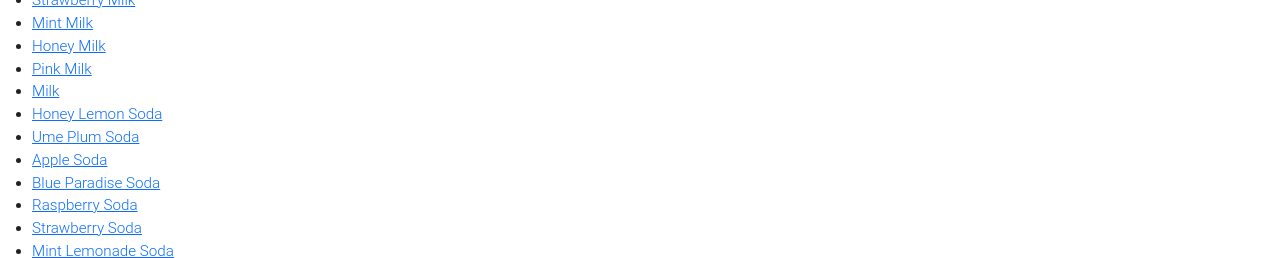
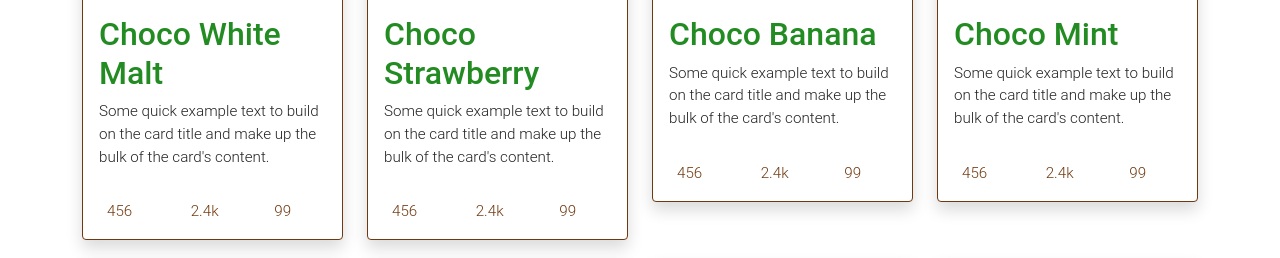
Before and after one commit to giovanniagra/farm_coffee, a Django app: page /list/ in a window 1280 px wide. Shown: the part 272-530 px from the top of the page. Run offline with Django 4.2, Linux system fonts and the light colour scheme; data comes from the database, SQL or seed files in the repository; both versions use the stored data as it was after the commit; parts of the project's set-up code (start-up, migrations or seed data) failed here and were passed over; some libraries are stand-ins or nearby versions.

Commit message:
Add: connected product cards to product details
Co-authored-by: giovanniagra <giovanniagra@users.noreply.github.com>

```diff
--- a/farm_coffee_app/models.py
+++ b/farm_coffee_app/models.py
@@ -72,7 +72,7 @@ class Product(models.Model):
     product_id = models.AutoField(primary_key=True)
     name = models.CharField(max_length=255)
     price = models.FloatField()
-    image = models.ImageField(upload_to='images/', default='default.jpg')
+    image = models.ImageField(upload_to='images/', default='https://drive.google.com/uc?export=view&id=1aj_vT5zjJlkdEQ_VcCsdnvpVBi-Fjwyb')
     availability = models.BooleanField()
     pub_date = models.DateTimeField(auto_now_add=True, blank=True)
 
--- a/farm_coffee_app/static/farm_coffee_app/style.css
+++ b/farm_coffee_app/static/farm_coffee_app/style.css
@@ -47,3 +47,7 @@ body {
     color: var(--color-two);
     margin-right: 8px;
 }
+
+p.card-text{
+    color: #222;
+}
--- a/farm_coffee_app/templates/base.html
+++ b/farm_coffee_app/templates/base.html
@@ -72,11 +72,14 @@
             <ul class="navbar-nav ms-auto mb-2 mb-lg-0">
               {% if user.is_authenticated %}
               <li class="nav-item">
-                <a class="nav-link active" aria-current="page" href="#">Menu</a>
+                <a class="nav-link active" aria-current="page" href="/list">Menu</a>
               </li>
               <li class="nav-item">
                 <a
                   class="nav-link bi bi-person" style="font-size: 1.5rem" href="/profile">{{user.username}}</a>
+              </li>
+              <li class="nav-item">
+                <a class="nav-link active" aria-current="page" href="#">History</a>
               </li>
               <li class="nav-item">
                 <a class="nav-link bi bi-bell" style="font-size: 1.5rem" href="#"></a>
--- a/farm_coffee_app/templates/home.html
+++ b/farm_coffee_app/templates/home.html
@@ -34,7 +34,8 @@
   <div class="row">
     {% for product in products %}
     <div class="col-xs-12 col-sm-12 col-md-4 col-lg-3">
-      <div class="card shadow">
+      <a href="{% url 'farm_coffee_app:read_product_detail' product.product_id %}" style="text-decoration: none;">
+        <div class="card shadow">
           <img src="https://drive.google.com/uc?export=view&id=1aj_vT5zjJlkdEQ_VcCsdnvpVBi-Fjwyb" class="card-img-top" alt="...">
           <div class="card-body">
               <h2 class="card-title">{{ product.name }}</h2>
@@ -54,6 +55,7 @@
               </div>
           </div>
       </div>
+      </a>
   </div>
     {% endfor %}
 
--- a/farm_coffee_app/templates/product/read_product_list.html
+++ b/farm_coffee_app/templates/product/read_product_list.html
@@ -2,14 +2,41 @@
 {% block content %}
 
 {% if view_product_list %}
-<ul>
+<div class="container">
+  <div class="row">
     {% for product_list in view_product_list %}
-        <li> <a href="{% url 'farm_coffee_app:read_product_detail' product_list.product_id %}">{{ product_list.name }}</a></li>
+    <div class="col-xs-12 col-sm-12 col-md-4 col-lg-3">
+            <a href="{% url 'farm_coffee_app:read_product_detail' product_list.product_id %}" style="text-decoration: none;">
+            <div class="card shadow">
+                <img src="https://drive.google.com/uc?export=view&id=1aj_vT5zjJlkdEQ_VcCsdnvpVBi-Fjwyb" class="card-img-top" alt="...">
+                <div class="card-body">
+                    <h2 class="card-title">{{ product_list.name }}</h2>
+                    <p class="card-text">Some quick example text to build on the card title and make up the bulk of the card's content.</p>
+                </div>
+                <div class="card-body card-p">
+                    <div class="row">
+                        <div class="col col-xs-4 ">
+                            <i class="far fa-comments"></i> 456
+                        </div>
+                        <div class="col col-xs-4 ">
+                            <i class="far fa-heart"></i> 2.4k
+                        </div>
+                        <div class="col col-xs-4">
+                            <i class="fas fa-share"></i> 99
+                        </div>
+                    </div>
+                </div>
+            </div>
+        </a>
+        </div>
+
     {% endfor %}
-</ul>
 
+
+  </div>
+</div>
 {% else %}
     <h2>The product list is currently empty. Please add product to view them in the list.</h2>
-    {% endif %}
+{% endif %}
 
 {% endblock %}
```
Also changed, not shown: db.sqlite3, farm_coffee_app/migrations/0003_auto_20220503_2122.py (added).
